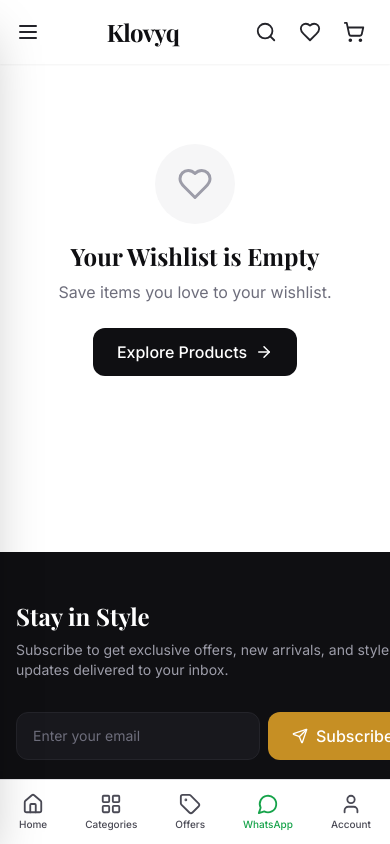
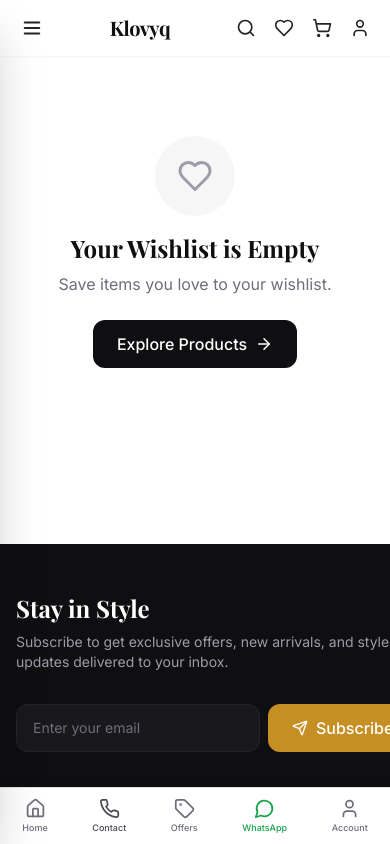
Before and after one commit to kazihasibulislam255-collab/klovyq, a React (Vite) app: page /klovyq/wishlist in a window 390 px wide. Shown: the top 844 px of the page. Built offline with nearby package versions, Linux system fonts and the light colour scheme.

Commit message:
Update UI components for visual style

```diff
--- a/src/components/layout/CategoryDrawer.tsx
+++ b/src/components/layout/CategoryDrawer.tsx
@@ -1,5 +1,5 @@
 import { Link } from 'react-router-dom';
-import { X, ChevronRight } from 'lucide-react';
+import { X, ChevronRight, Home, Sparkles, Tag } from 'lucide-react';
 import { useStore } from '@/context/StoreContext';
 
 interface CategoryDrawerProps {
@@ -35,57 +35,79 @@ export default function CategoryDrawer({ open, onClose }: CategoryDrawerProps) {
 
       {/* Drawer */}
       <aside
-        className={`fixed top-0 left-0 bottom-0 w-80 max-w-[85vw] bg-white z-50 shadow-2xl transition-transform duration-300 ${
+        className={`fixed top-0 left-0 bottom-0 w-80 max-w-[85vw] bg-white z-50 shadow-2xl transition-transform duration-300 flex flex-col ${
           open ? 'translate-x-0' : '-translate-x-full'
         }`}
       >
-        <div className="flex items-center justify-between p-4 border-b border-ink-100">
-          <h2 className="font-serif text-xl font-bold text-ink-900">Categories</h2>
+        {/* Header */}
+        <div className="bg-ink-900 text-white px-5 py-4 flex items-center justify-between">
+          <div>
+            <h2 className="font-serif text-xl font-bold text-white">Klovyq</h2>
+            <p className="text-xs text-ink-300 mt-0.5">Modern Style, Everyday Choice</p>
+          </div>
           <button
             onClick={onClose}
-            className="w-10 h-10 rounded-full hover:bg-ink-50 flex items-center justify-center text-ink-600"
+            className="w-9 h-9 rounded-full hover:bg-white/10 flex items-center justify-center text-white"
             aria-label="Close menu"
           >
-            <X size={22} />
+            <X size={20} />
           </button>
         </div>
 
-        <div className="overflow-y-auto h-[calc(100%-65px)]">
+        {/* Quick links */}
+        <div className="grid grid-cols-3 gap-2 p-3 border-b border-ink-50">
+          <Link
+            to="/"
+            onClick={onClose}
+            className="flex flex-col items-center gap-1.5 py-3 rounded-xl hover:bg-ink-50 transition-colors"
+          >
+            <Home size={20} className="text-ink-700" />
+            <span className="text-xs font-medium text-ink-700">Home</span>
+          </Link>
+          <Link
+            to="/category/new-arrivals"
+            onClick={onClose}
+            className="flex flex-col items-center gap-1.5 py-3 rounded-xl hover:bg-ink-50 transition-colors"
+          >
+            <Sparkles size={20} className="text-success-600" />
+            <span className="text-xs font-medium text-ink-700">New Arrivals</span>
+          </Link>
           <Link
             to="/category/all"
             onClick={onClose}
-            className="flex items-center justify-between px-5 py-3.5 hover:bg-ink-50 transition-colors border-b border-ink-50"
+            className="flex flex-col items-center gap-1.5 py-3 rounded-xl hover:bg-ink-50 transition-colors"
           >
-            <span className="font-medium text-ink-800">All Products</span>
-            <ChevronRight size={18} className="text-ink-300" />
+            <Tag size={20} className="text-ink-700" />
+            <span className="text-xs font-medium text-ink-700">All Products</span>
           </Link>
+        </div>
 
+        {/* Categories list */}
+        <div className="overflow-y-auto flex-1">
+          <p className="text-xs font-semibold text-ink-400 uppercase tracking-wide px-5 pt-3 pb-1">Categories</p>
           {drawerCategories.map(cat => (
             <Link
               key={cat!.id}
               to={`/category/${cat!.slug}`}
               onClick={onClose}
-              className="flex items-center gap-3 px-5 py-3.5 hover:bg-ink-50 transition-colors border-b border-ink-50"
+              className="flex items-center gap-3 px-5 py-3 hover:bg-ink-50 transition-colors border-b border-ink-50/70"
             >
               <img
                 src={cat!.image}
                 alt={cat!.name}
-                className="w-10 h-10 rounded-lg object-cover"
+                className="w-9 h-9 rounded-lg object-cover flex-shrink-0"
               />
-              <span className="font-medium text-ink-800 flex-1">{cat!.name}</span>
-              <ChevronRight size={18} className="text-ink-300" />
+              <span className={`font-medium flex-1 ${cat!.slug === 'stock-clearance' ? 'text-danger-600' : 'text-ink-800'}`}>
+                {cat!.name}
+              </span>
+              <ChevronRight size={16} className="text-ink-300" />
             </Link>
           ))}
+        </div>
 
-          <div className="p-4 mt-2">
-            <Link
-              to="/category/new-arrivals"
-              onClick={onClose}
-              className="flex items-center justify-center gap-2 w-full bg-success-500 text-white font-medium py-3 rounded-xl hover:bg-success-600 transition-colors"
-            >
-              New Arrivals
-            </Link>
-          </div>
+        {/* Footer */}
+        <div className="border-t border-ink-50 p-4">
+          <p className="text-xs text-ink-400 text-center">Hotline: +880 1700-000000</p>
         </div>
       </aside>
     </>
--- a/src/components/layout/Header.tsx
+++ b/src/components/layout/Header.tsx
@@ -1,10 +1,9 @@
 import { useState, useEffect } from 'react';
 import { Link, useNavigate } from 'react-router-dom';
-import { Search, Heart, ShoppingCart, User, Menu, X, ChevronDown } from 'lucide-react';
+import { Search, Heart, ShoppingCart, User, Menu, ChevronDown } from 'lucide-react';
 import { useCart } from '@/context/CartContext';
 import { useWishlist } from '@/context/WishlistContext';
 import { useStore } from '@/context/StoreContext';
-import type { CategorySlug } from '@/types';
 
 interface HeaderProps {
   onOpenCategories: () => void;
@@ -38,7 +37,7 @@ export default function Header({ onOpenCategories }: HeaderProps) {
 
   return (
     <>
-      {/* Top bar */}
+      {/* Top bar — desktop only */}
       <div className="bg-ink-900 text-ink-200 text-xs py-2 hidden md:block">
         <div className="max-w-7xl mx-auto px-4 flex justify-between items-center">
           <span>Free delivery on orders over ৳2000</span>
@@ -49,27 +48,27 @@ export default function Header({ onOpenCategories }: HeaderProps) {
         </div>
       </div>
 
-      {/* Main header */}
+      {/* Main header — compact on mobile */}
       <header className={`sticky top-0 z-40 bg-white transition-shadow ${scrolled ? 'shadow-md' : 'shadow-sm'}`}>
-        <div className="max-w-7xl mx-auto px-4">
-          <div className="flex items-center justify-between h-16 md:h-20 gap-4">
-            {/* Mobile menu */}
+        <div className="max-w-7xl mx-auto px-3 sm:px-4">
+          <div className="flex items-center justify-between h-14 md:h-20 gap-2 sm:gap-4">
+            {/* Hamburger — mobile */}
             <button
               onClick={onOpenCategories}
-              className="lg:hidden text-ink-700 hover:text-ink-900"
+              className="lg:hidden w-10 h-10 flex items-center justify-center text-ink-700 hover:text-ink-900 flex-shrink-0"
               aria-label="Open menu"
             >
-              <Menu size={24} />
+              <Menu size={22} />
             </button>
 
             {/* Logo */}
             <Link to="/" className="flex items-center gap-2 flex-shrink-0">
-              <span className="font-serif text-2xl md:text-3xl font-bold tracking-tight text-ink-900">
+              <span className="font-serif text-xl sm:text-2xl md:text-3xl font-bold tracking-tight text-ink-900">
                 Klovyq
               </span>
             </Link>
 
-            {/* Search (desktop) */}
+            {/* Search — desktop */}
             <form onSubmit={handleSearch} className="hidden md:flex flex-1 max-w-xl mx-4">
               <div className="relative w-full">
                 <input
@@ -86,38 +85,46 @@ export default function Header({ onOpenCategories }: HeaderProps) {
             </form>
 
             {/* Actions */}
-            <div className="flex items-center gap-1 md:gap-2">
+            <div className="flex items-center gap-0.5 sm:gap-1 md:gap-2 flex-shrink-0">
+              {/* Search — mobile */}
               <button
                 onClick={() => setSearchOpen(!searchOpen)}
-                className="md:hidden w-10 h-10 rounded-full hover:bg-ink-50 flex items-center justify-center text-ink-700"
+                className="md:hidden w-9 h-9 sm:w-10 sm:h-10 rounded-full hover:bg-ink-50 flex items-center justify-center text-ink-700"
                 aria-label="Search"
               >
-                <Search size={22} />
+                <Search size={20} />
               </button>
-              <Link to="/wishlist" className="relative w-10 h-10 rounded-full hover:bg-ink-50 flex items-center justify-center text-ink-700 hover:text-ink-900 transition-colors" aria-label="Wishlist">
-                <Heart size={22} />
+              {/* Wishlist */}
+              <Link to="/wishlist" className="relative w-9 h-9 sm:w-10 sm:h-10 rounded-full hover:bg-ink-50 flex items-center justify-center text-ink-700 hover:text-ink-900 transition-colors" aria-label="Wishlist">
+                <Heart size={20} />
                 {wishlistCount > 0 && (
-                  <span className="absolute top-1 right-1 bg-danger-500 text-white text-[10px] font-bold w-4 h-4 rounded-full flex items-center justify-center">
+                  <span className="absolute top-0.5 right-0.5 bg-danger-500 text-white text-[9px] font-bold min-w-4 h-4 px-1 rounded-full flex items-center justify-center">
                     {wishlistCount}
                   </span>
                 )}
               </Link>
-              <Link to="/cart" className="relative w-10 h-10 rounded-full hover:bg-ink-50 flex items-center justify-center text-ink-700 hover:text-ink-900 transition-colors" aria-label="Cart">
-                <ShoppingCart size={22} />
+              {/* Cart */}
+              <Link to="/cart" className="relative w-9 h-9 sm:w-10 sm:h-10 rounded-full hover:bg-ink-50 flex items-center justify-center text-ink-700 hover:text-ink-900 transition-colors" aria-label="Cart">
+                <ShoppingCart size={20} />
                 {itemCount > 0 && (
-                  <span className="absolute top-1 right-1 bg-gold-500 text-white text-[10px] font-bold w-4 h-4 rounded-full flex items-center justify-center">
+                  <span className="absolute top-0.5 right-0.5 bg-gold-500 text-white text-[9px] font-bold min-w-4 h-4 px-1 rounded-full flex items-center justify-center">
                     {itemCount}
                   </span>
                 )}
               </Link>
+              {/* Account */}
               <Link to="/account" className="hidden md:flex items-center gap-1.5 px-3 py-2 rounded-full hover:bg-ink-50 text-ink-700 hover:text-ink-900 transition-colors" aria-label="Account">
                 <User size={22} />
                 <span className="text-sm font-medium">Account</span>
               </Link>
+              {/* Account — mobile icon only */}
+              <Link to="/account" className="md:hidden w-9 h-9 sm:w-10 sm:h-10 rounded-full hover:bg-ink-50 flex items-center justify-center text-ink-700 hover:text-ink-900 transition-colors" aria-label="Account">
+                <User size={20} />
+              </Link>
             </div>
           </div>
 
-          {/* Category nav (desktop) */}
+          {/* Category nav — desktop */}
           <nav className="hidden lg:flex items-center gap-1 h-12 border-t border-ink-50">
             <button
               onClick={onOpenCategories}
@@ -144,7 +151,7 @@ export default function Header({ onOpenCategories }: HeaderProps) {
 
         {/* Mobile search */}
         {searchOpen && (
-          <div className="md:hidden border-t border-ink-100 p-4 animate-slide-up">
+          <div className="md:hidden border-t border-ink-100 p-3 animate-slide-up">
             <form onSubmit={handleSearch} className="relative">
               <input
                 type="text"
--- a/src/components/layout/MobileNav.tsx
+++ b/src/components/layout/MobileNav.tsx
@@ -1,31 +1,42 @@
 import { Link } from 'react-router-dom';
-import { Home, LayoutGrid, Tag, MessageCircle, User } from 'lucide-react';
+import { Home, Phone, Tag, MessageCircle, User } from 'lucide-react';
+import { useLocation } from 'react-router-dom';
 
 export default function MobileNav() {
+  const location = useLocation();
   const items = [
     { to: '/', label: 'Home', icon: Home },
-    { to: '/category/all', label: 'Categories', icon: LayoutGrid },
+    { to: 'tel:+8801700000000', label: 'Contact', icon: Phone, external: true },
     { to: '/category/stock-clearance', label: 'Offers', icon: Tag },
     { to: 'https://wa.me/8801700000000', label: 'WhatsApp', icon: MessageCircle, external: true },
     { to: '/account', label: 'Account', icon: User },
   ];
 
+  const isActive = (to: string) => {
+    if (to === '/') return location.pathname === '/';
+    return location.pathname.startsWith(to);
+  };
+
   return (
-    <nav className="lg:hidden fixed bottom-0 left-0 right-0 z-40 bg-white border-t border-ink-100 shadow-[0_-2px_10px_rgba(0,0,0,0.05)]">
-      <div className="flex items-center justify-around h-16">
+    <nav className="lg:hidden fixed bottom-0 left-0 right-0 z-40 bg-white border-t border-ink-100 shadow-[0_-2px_12px_rgba(0,0,0,0.06)] safe-area-bottom">
+      <div className="flex items-center justify-around h-14">
         {items.map(item => {
           const Icon = item.icon;
+          const active = !item.external && isActive(item.to);
           if (item.external) {
+            const isWhatsApp = item.label === 'WhatsApp';
             return (
               <a
                 key={item.label}
                 href={item.to}
-                target="_blank"
+                target={item.label === 'WhatsApp' ? '_blank' : undefined}
                 rel="noopener noreferrer"
-                className="flex flex-col items-center gap-0.5 text-success-600"
+                className={`flex flex-col items-center gap-0.5 transition-colors ${
+                  isWhatsApp ? 'text-success-600' : 'text-ink-500'
+                }`}
               >
-                <Icon size={22} />
-                <span className="text-[10px] font-medium">{item.label}</span>
+                <Icon size={21} />
+                <span className="text-[9px] font-medium">{item.label}</span>
               </a>
             );
           }
@@ -33,10 +44,12 @@ export default function MobileNav() {
             <Link
               key={item.label}
               to={item.to}
-              className="flex flex-col items-center gap-0.5 text-ink-500 hover:text-ink-900 transition-colors"
+              className={`flex flex-col items-center gap-0.5 transition-colors ${
+                active ? 'text-ink-900' : 'text-ink-400 hover:text-ink-700'
+              }`}
             >
-              <Icon size={22} />
-              <span className="text-[10px] font-medium">{item.label}</span>
+              <Icon size={21} className={active ? 'fill-ink-100' : ''} />
+              <span className="text-[9px] font-medium">{item.label}</span>
             </Link>
           );
         })}
--- a/src/index.css
+++ b/src/index.css
@@ -65,3 +65,8 @@
   -ms-overflow-style: none;
   scrollbar-width: none;
 }
+
+/* Safe area for mobile bottom nav (notch devices) */
+.safe-area-bottom {
+  padding-bottom: env(safe-area-inset-bottom, 0px);
+}
--- a/src/pages/AdminPage.tsx
+++ b/src/pages/AdminPage.tsx
@@ -403,8 +403,8 @@ export default function AdminPage() {
             } else {
               addProduct({
                 ...data,
-                slug: data.name.toLowerCase().replace(/[^a-z0-9]+/g, '-').replace(/^-|-$/g, ''),
-                images: data.images.length > 0 ? data.images : ['https://images.pexels.com/photos/27046146/pexels-photo-27046146.jpeg?auto=compress&cs=tinysrgb&h=650&w=940'],
+                slug: (data.name ?? '').toLowerCase().replace(/[^a-z0-9]+/g, '-').replace(/^-|-$/g, ''),
+                images: data.images && data.images.length > 0 ? data.images : ['https://images.pexels.com/photos/27046146/pexels-photo-27046146.jpeg?auto=compress&cs=tinysrgb&h=650&w=940'],
                 reviewCount: 0,
                 rating: 0,
                 description: data.description || 'No description available.',
--- a/tailwind.config.js
+++ b/tailwind.config.js
@@ -3,6 +3,9 @@ export default {
   content: ['./index.html', './src/**/*.{js,ts,jsx,tsx}'],
   theme: {
     extend: {
+      screens: {
+        xs: '400px',
+      },
       colors: {
         ink: {
           50: '#f6f6f7',
```
Also changed, not shown: src/components/ui/ProductCard.tsx (+50 -28 lines), src/pages/HomePage.tsx (+4 -4 lines).
